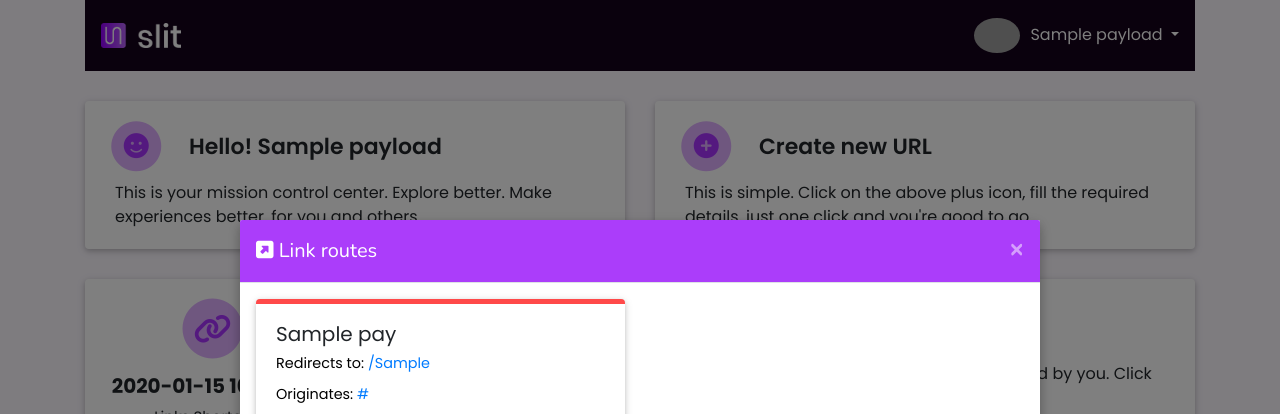
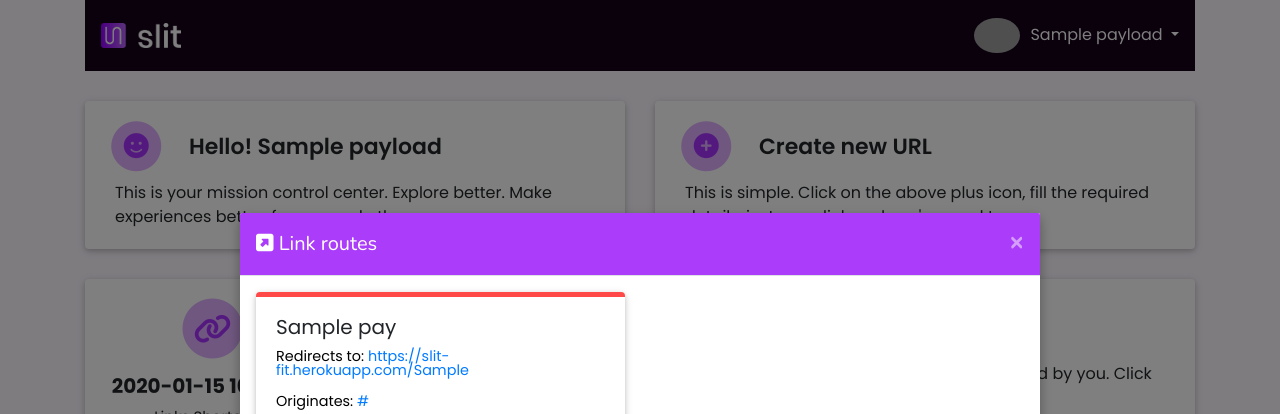
Before and after one commit to unkitkr/slitfit, a Flask app: template templates/dashboard.html in a window 1280 px wide, after a click on "Links list". Shown: the top 414 px of the page. Run offline with Flask 2, Linux system fonts and the light colour scheme; the template is opened without the code that fills it: most values are stand-ins (such as "Sample title", 1, 10 or a date in 2020); some libraries are stand-ins or nearby versions; grey boxes are pictures that could not be loaded.

Commit message:
removed slitfit url

```diff
--- a/templates/dashboard.html
+++ b/templates/dashboard.html
@@ -110,7 +110,7 @@
                                 <div class="card-body">
                                     <h5 class="card-title" style="line-height: 1;">{{ pay.name }}</h5>
                                     <p class="card-text" style="color: #000000; line-height: 1;">Redirects to: <a
-                                            href="https://slit-fit.herokuapp.com/{{ pay.short_key }}">/{{ pay.short_key }}</a></p>
+                                            href="/{{ pay.short_key }}">https://slit-fit.herokuapp.com/{{ pay.short_key }}</a></p>
                                     <p class="card-text" style="color: #000000; line-height: 1;">Originates: <a
                                             href="{{ pay.original_link }}">{{ pay.original_link }}</a></p>
                                     <p class="card-text" style="color: #000000; line-height: 1;">Status: {{ pay.is_active }}</p>
```
